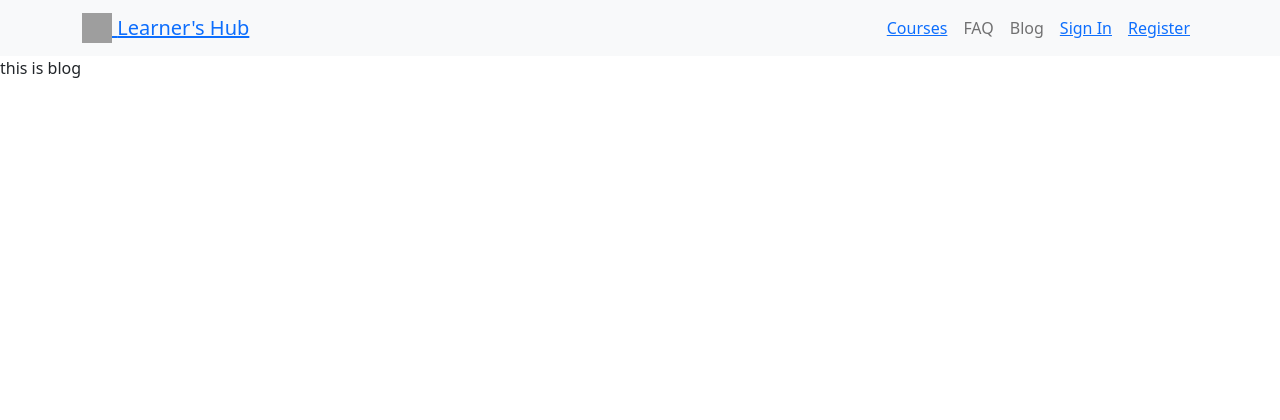
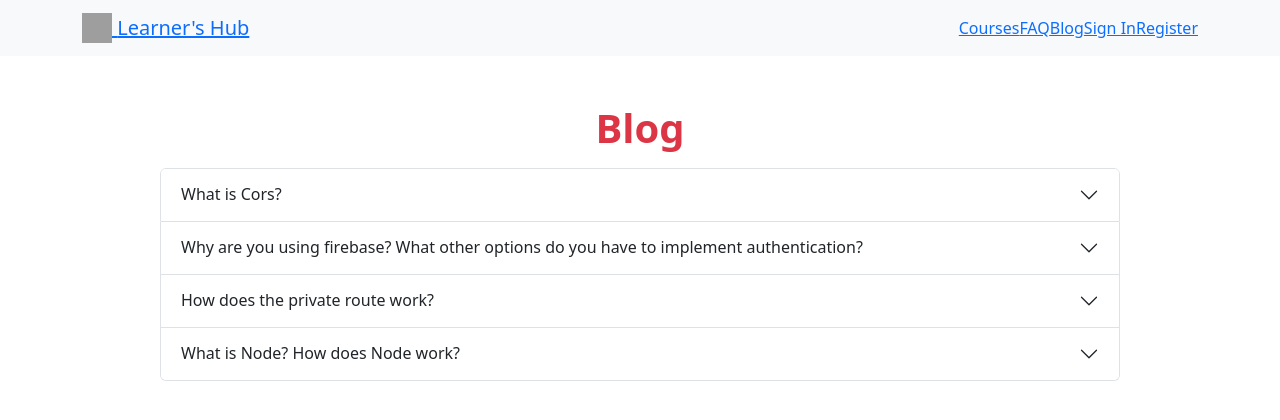
Before and after one commit to Turjo-abhishek/learners-hub-client-repo, a React (Create React App) app: page /blog in a window 1280 px wide. Shown: the top 420 px of the page. Built offline with nearby package versions, Linux system fonts and the light colour scheme; no server answers; grey boxes are pictures that could not be loaded.

Commit message:
added loading state

```diff
--- a/src/Components/Blog/Blog.js
+++ b/src/Components/Blog/Blog.js
@@ -1,11 +1,85 @@
-import React from 'react';
+import React from "react";
+import Accordion from "react-bootstrap/Accordion";
 
 const Blog = () => {
-    return (
-        <div>
-            this is blog
-        </div>
-    );
+  return (
+    <>
+    <h2 className="text-danger mb-3 text-center fs-1 fw-bold mt-5">Blog</h2>
+      <Accordion className="w-75 mx-auto">
+        <Accordion.Item eventKey="0">
+          <Accordion.Header>What is Cors?</Accordion.Header>
+          <Accordion.Body>
+            Cross-Origin Resource Sharing (CORS) is an HTTP-header based
+            mechanism that allows a server to indicate any origins (domain,
+            scheme, or port) other than its own from which a browser should
+            permit loading resources. CORS also relies on a mechanism by which
+            browsers make a "preflight" request to the server hosting the
+            cross-origin resource, in order to check that the server will permit
+            the actual request. In that preflight, the browser sends headers
+            that indicate the HTTP method and headers that will be used in the
+            actual request.
+          </Accordion.Body>
+        </Accordion.Item>
+        <Accordion.Item eventKey="1">
+          <Accordion.Header>
+            Why are you using firebase? What other options do you have to
+            implement authentication?
+          </Accordion.Header>
+          <Accordion.Body>
+            Firebase is maintained by Google which is a trusted service provider
+            as well as popular in the whole world. People are aware that the
+            security and protection they provide are uncomparable. Also it is
+            handy to use and free services are available for developers. So we
+            are using firebase.<br></br>
+            Yes there are also other options for authentication other than
+            firebase.Some of them are:
+            <li>Backendless</li>
+            <li>Back4App</li>
+            <li>Kuzzle</li>
+            <li>PubNub</li>
+            <li>Heroku</li>
+          </Accordion.Body>
+        </Accordion.Item>
+        <Accordion.Item eventKey="2">
+          <Accordion.Header>How does the private route work?</Accordion.Header>
+          <Accordion.Body>
+            The private route component is similar to the public route, the only
+            change is that redirect URL and authenticate condition. If the user
+            is not authenticated he will be redirected to the login page and the
+            user can only access the authenticated routes If he is authenticated
+            (Logged in). <br></br>
+            For example, let's say there is a website of courses. Now the user
+            has access to every pages and he can visit every information. But
+            the page with information with premium access has to be restricted.
+            So we make a private route component and place the route inside the
+            private route component in such a way that the route becomes private
+            route component's child. Now in the private route component we make
+            conditions that if the user is logged in only then he will be
+            accessed to that page or he will be redirected to the login page.
+          </Accordion.Body>
+        </Accordion.Item>
+        <Accordion.Item eventKey="3">
+          <Accordion.Header>What is Node? How does Node work?</Accordion.Header>
+          <Accordion.Body>
+            JavaScript was used mainly for client-side scripting inside "script"
+            tags executing in web browsers. This limitation meant that
+            developers were often working in many different languages and
+            frameworks between the front-end (client-side) and backend
+            (server-side) aspects of a web application. Node allows developers
+            to write JavaScript code that runs directly in a computer process
+            itself instead of in a browser. Node can, therefore, be used to
+            write server-side applications with access to the operating system,
+            file system, and everything else required to build fully-functional
+            applications.
+            <br />
+            Node. js runs on chrome v8 engine which converts javascript code
+            into machine code, it is highly scalable, lightweight, fast, and
+            data-intensive and this is how node js works.
+          </Accordion.Body>
+        </Accordion.Item>
+      </Accordion>
+    </>
+  );
 };
 
 export default Blog;
--- a/src/Components/Header/Header.js
+++ b/src/Components/Header/Header.js
@@ -5,9 +5,21 @@ import Nav from "react-bootstrap/Nav";
 import { Link } from "react-router-dom";
 import { useContext } from "react";
 import { AuthContext } from "../../Contexts/Authprovider/Authprovider";
+import { Button } from "react-bootstrap";
 
 const Header = () => {
-  const {user} = useContext(AuthContext);
+  const {user, logOut} = useContext(AuthContext);
+
+  const handleLogOut = () => {
+    logOut()
+    .then(() => {
+
+    })
+    .catch(error => {
+      console.error(error);
+    })
+  }
+
   return (
     <Navbar collapseOnSelect expand="lg" bg="light">
       <Container>
@@ -30,22 +42,18 @@ const Header = () => {
             <Nav.Link href="#pricing">Pricing</Nav.Link> */}
           </Nav>
           <Nav>
-            <Nav.Link>
+
               <Link to="/courses">Courses</Link>
-            </Nav.Link>
-            <Nav.Link href="#memes">FAQ</Nav.Link>
-            <Nav.Link href="#memes">Blog</Nav.Link>
+
+            <Link to='/faq'>FAQ</Link>
+            <Link to='/blog'>Blog</Link>
             {
               user?.uid?
-              <Link>sign out</Link>
+              <Button onClick={handleLogOut} variant="outline-primary">Sign Out</Button>
               :
               <>
-              <Nav.Link>
               <Link to="/login">Sign In</Link>
-            </Nav.Link>
-            <Nav.Link>
               <Link to="/register">Register</Link>
-            </Nav.Link>
             </>
             }
           </Nav>
--- a/src/Contexts/Authprovider/Authprovider.js
+++ b/src/Contexts/Authprovider/Authprovider.js
@@ -1,5 +1,5 @@
 import React, { createContext, useEffect } from 'react';
-import {createUserWithEmailAndPassword, getAuth, onAuthStateChanged, signInWithEmailAndPassword, signInWithPopup} from 'firebase/auth';
+import {createUserWithEmailAndPassword, getAuth, onAuthStateChanged, signInWithEmailAndPassword, signInWithPopup, signOut} from 'firebase/auth';
 import app from '../../firebase/firebase.config';
 import { useState } from 'react';
 
@@ -8,31 +8,41 @@ export const AuthContext = createContext();
 const auth = getAuth(app);
 
 const Authprovider = ({children}) => {
+    const [loading, setLoading] = useState(true);
     const [user, setUser] = useState({});
 
 
     const googleLogin = (provider) =>{
+        setLoading(true);
         return signInWithPopup(auth, provider)
     }
     const gitHubLogin = (provider) =>{
+        setLoading(false);
         return signInWithPopup(auth, provider)
     }
     const createUser = (email, password) => {
+        setLoading(true);
         return createUserWithEmailAndPassword(auth, email, password);
     }
     const login = (email, password) => {
+        setLoading(true);
         return signInWithEmailAndPassword(auth, email, password);
+    }
+    const logOut = () => {
+        setLoading(true);
+        return signOut(auth);
     }
     useEffect(() => {
         const unSubscribe = onAuthStateChanged(auth, (currentUser) => {
                 setUser(currentUser);
+                setLoading(false);
         });
         return () =>{
             unSubscribe();
         }
     },[])
 
-    const authInfo = {user, googleLogin, gitHubLogin, createUser, login}
+    const authInfo = {user, googleLogin, gitHubLogin, createUser, login, logOut, loading}
     return (
         <AuthContext.Provider value={authInfo}>
             {children}
--- a/src/Routes/PrivateRoute/PrivateRoute.js
+++ b/src/Routes/PrivateRoute/PrivateRoute.js
@@ -2,10 +2,15 @@ import React from 'react';
 import { useContext } from 'react';
 import { Navigate, useLocation } from 'react-router-dom';
 import { AuthContext } from '../../Contexts/Authprovider/Authprovider';
+import Spinner from 'react-bootstrap/Spinner';
 
 const PrivateRoute = ({children}) => {
     const location = useLocation();
-    const {user} = useContext(AuthContext);
+    const {user, loading} = useContext(AuthContext);
+
+    if(loading){
+        return <Spinner animation="border" variant="primary" />
+    }
 
     if(!user){
         return <Navigate to="/login" state={{ from: location }} replace></Navigate>
```
